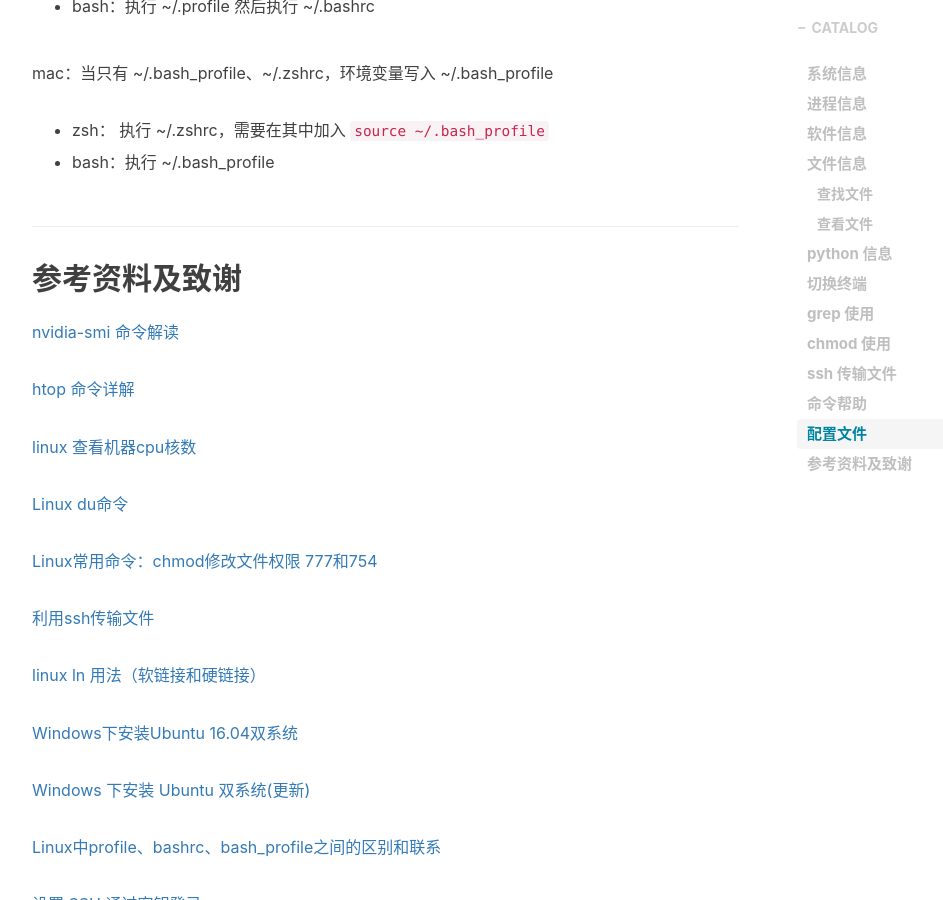
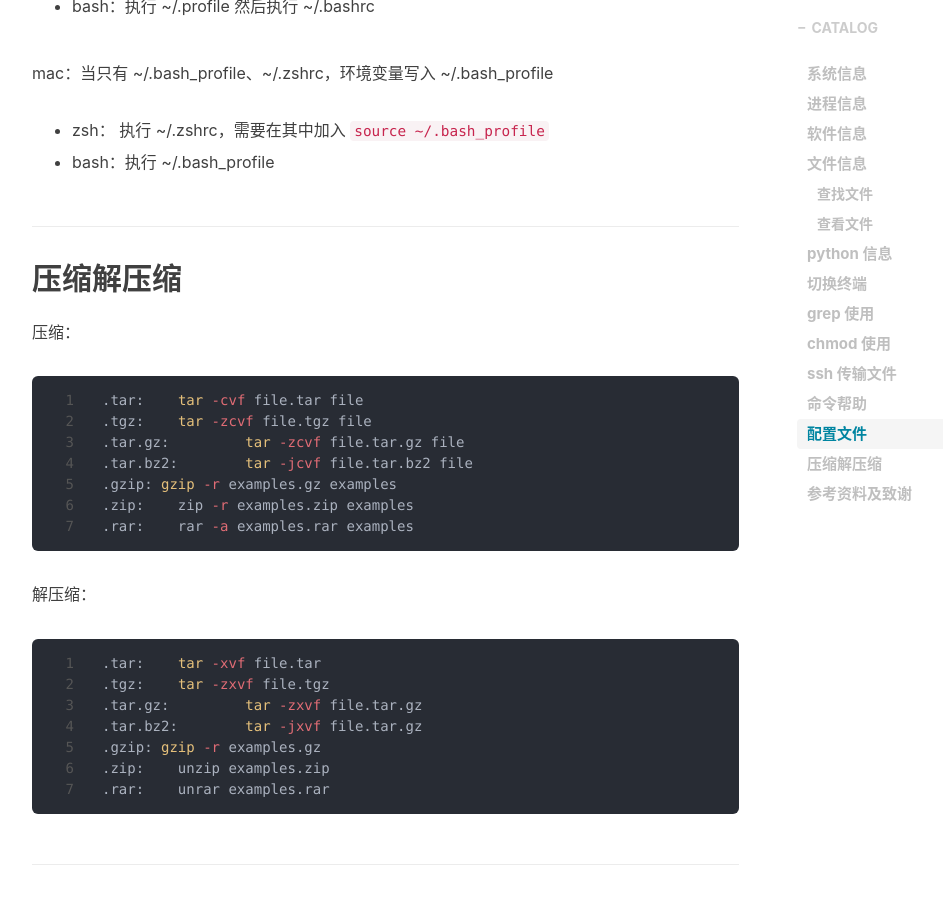
Before and after one commit to liushunyu/blog, a Jekyll site: the page built from _posts/2019-10-31-linux 小技巧.md, in a window 1280 px wide and 900 px high, scrolled down 7801 px. Shown: the whole window, without its empty margins (233-1176 px from the left). Built offline with Jekyll 4.4.1, drawn with Linux system fonts in a browser that asks for light colours; nearby versions of some CDN libraries; comment, search, counter and statistics services are not loaded.

Commit message:
Update 2019-10-31-linux 小技巧.md

````diff
--- a/_posts/2019-10-31-linux 小技巧.md
+++ b/_posts/2019-10-31-linux 小技巧.md
@@ -370,6 +370,38 @@ mac：当只有 ~/.bash_profile、~/.zshrc，环境变量写入 ~/.bash_profile
 
 
 
+## 压缩解压缩
+
+压缩：
+
+```bash
+.tar:	 tar -cvf file.tar file
+.tgz:	 tar -zcvf file.tgz file
+.tar.gz:	 tar -zcvf file.tar.gz file
+.tar.bz2:	 tar -jcvf file.tar.bz2 file
+.gzip: gzip -r examples.gz examples
+.zip:	 zip -r examples.zip examples
+.rar:	 rar -a examples.rar examples
+```
+
+解压缩：
+
+```bash
+.tar:	 tar -xvf file.tar
+.tgz:	 tar -zxvf file.tgz
+.tar.gz:	 tar -zxvf file.tar.gz
+.tar.bz2:	 tar -jxvf file.tar.gz
+.gzip: gzip -r examples.gz
+.zip:	 unzip examples.zip
+.rar:	 unrar examples.rar
+```
+
+
+
+
+
+
+
 ## 参考资料及致谢
 
 [nvidia-smi 命令解读](https://www.cnblogs.com/dahu-daqing/p/9288157.html)
````
